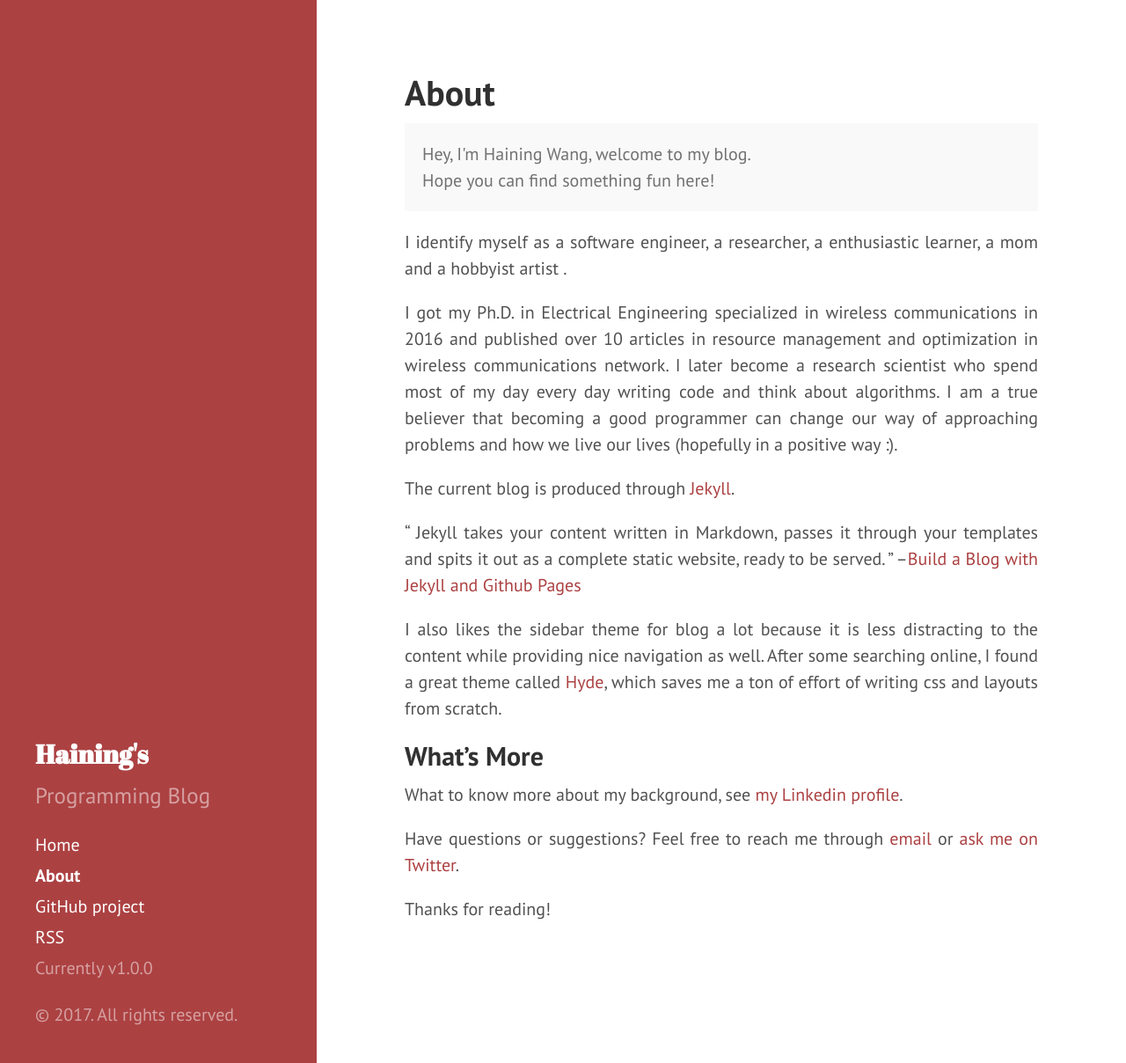
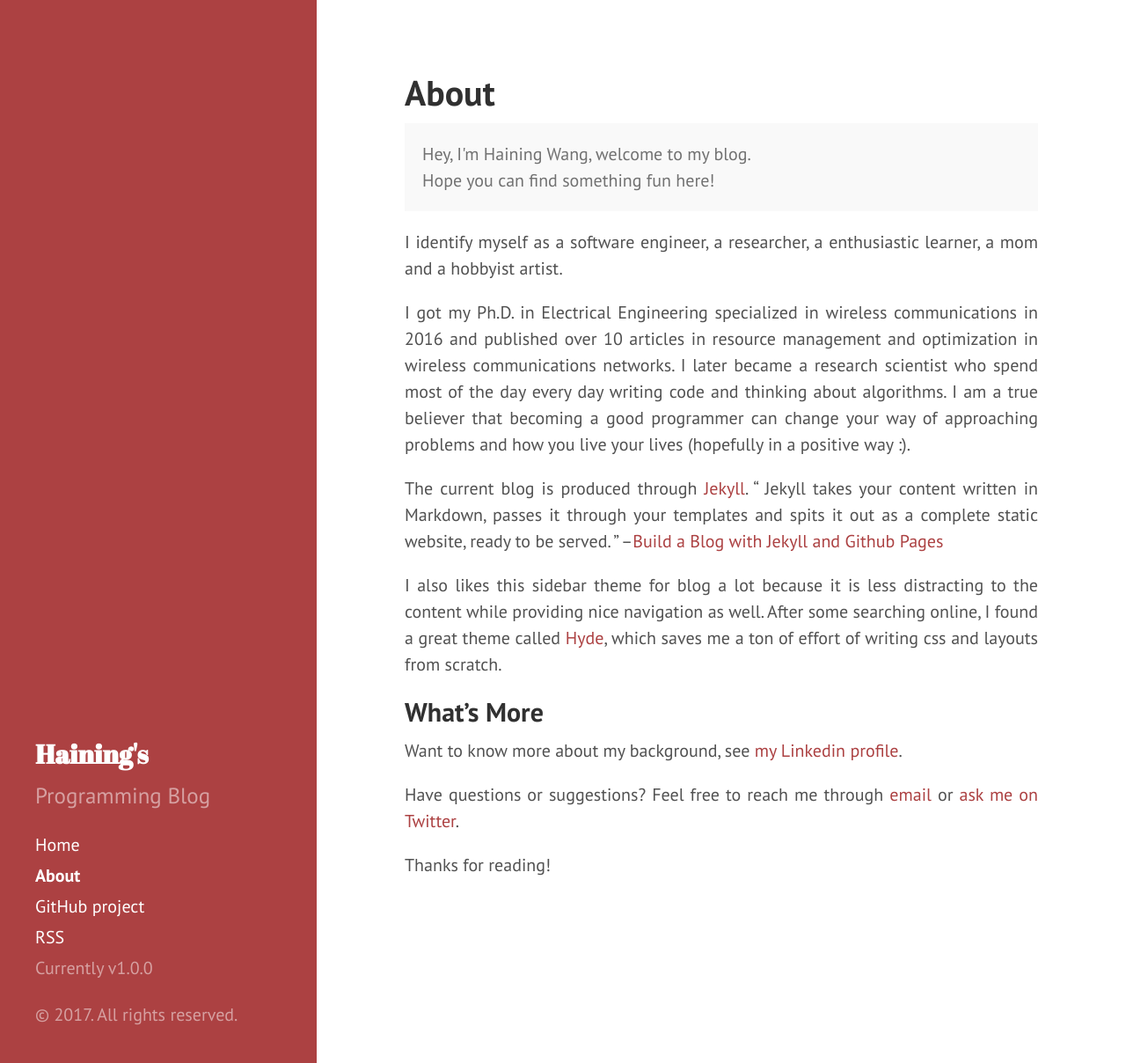
Before and after one commit to CaraHainingWang/CaraHainingWang.github.io, a Jekyll site: the page built from about.md, in a window 1280 px wide and 1208 px high. Shown: the whole window at 88% size. Built offline with Jekyll 4.4.1, drawn with Linux system fonts in a browser that asks for light colours.

Commit message:
change about me

```diff
--- a/about.md
+++ b/about.md
@@ -8,25 +8,24 @@ title: About
   <br>Hope you can find something fun here!
 </p>
 
-I identify myself as a software engineer, a researcher, a enthusiastic learner,  a mom and a hobbyist artist .
+I identify myself as a software engineer, a researcher, a enthusiastic learner,  a mom and a hobbyist artist.
 
 I got my Ph.D. in Electrical Engineering specialized in wireless communications in 2016
  and published over 10 articles in resource management and optimization in wireless
- communications network. I later become a research scientist who spend most of my day every day writing code and think about algorithms.
-I am a true believer that becoming a good programmer can change our way of approaching problems and how we
-live our lives (hopefully in a positive way :).
+ communications networks. I later became a research scientist who spend most of the day every day writing code and thinking about algorithms.
+I am a true believer that becoming a good programmer can change your way of approaching problems and how you
+live your lives (hopefully in a positive way :).
 
 The current blog is produced through [Jekyll](http://jekyllrb.com).
-
 <q>
 Jekyll takes your content written in Markdown, passes it through your templates and spits it out as a complete static website, ready to be served.
 </q> --[Build a Blog with Jekyll and Github Pages](https://www.smashingmagazine.com/2014/08/build-blog-jekyll-github-pages/)
 
-I also likes the sidebar theme for blog a lot because it is less distracting to the content while providing nice navigation as well. After some
+I also likes this sidebar theme for blog a lot because it is less distracting to the content while providing nice navigation as well. After some
 searching online, I found a great theme called [Hyde](http://hyde.getpoole.com), which saves me a ton of effort of writing css and layouts from scratch.
 
 ## What's More
-What to know more about my background, see [my Linkedin profile](http://www.linkedin.com/pub/haining-cara-wang/30/a65/64a).
+Want to know more about my background, see [my Linkedin profile](http://www.linkedin.com/pub/haining-cara-wang/30/a65/64a).
 
 Have questions or suggestions? Feel free to reach me through [email](mailto:hainingwang.facebook@gmail.com) or [ask me on Twitter](https://twitter.com/TechZinc).
 
```
Also changed, not shown: public/favicon.ico, public/favicon_hyde.ico (added).
